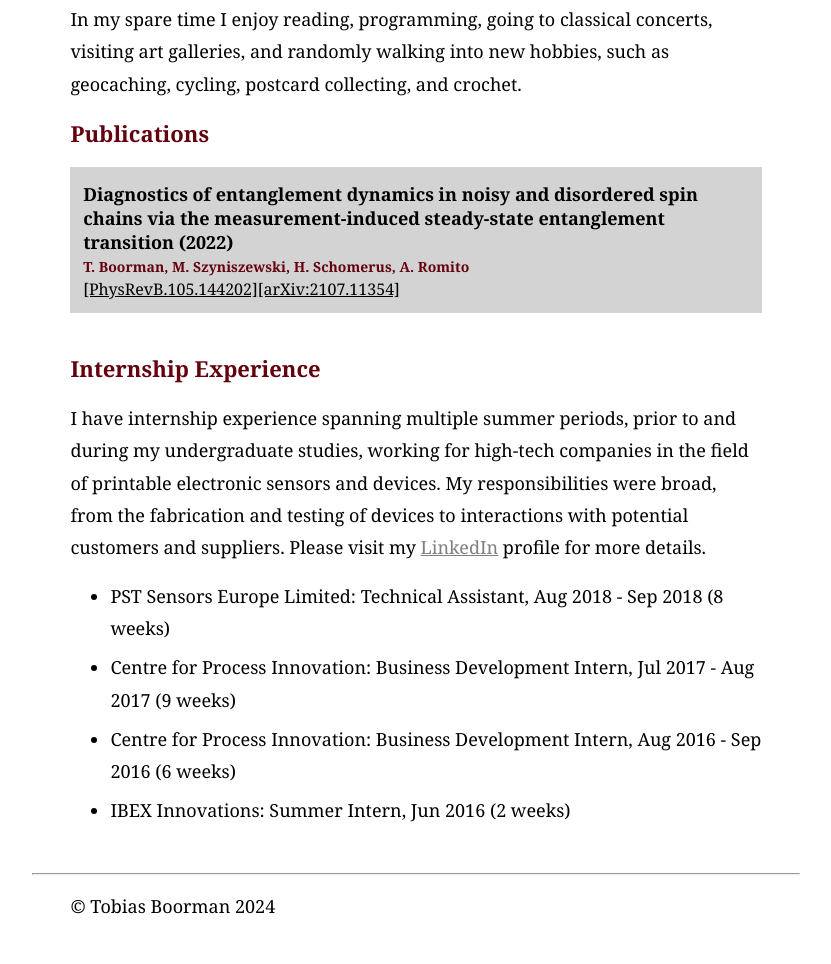
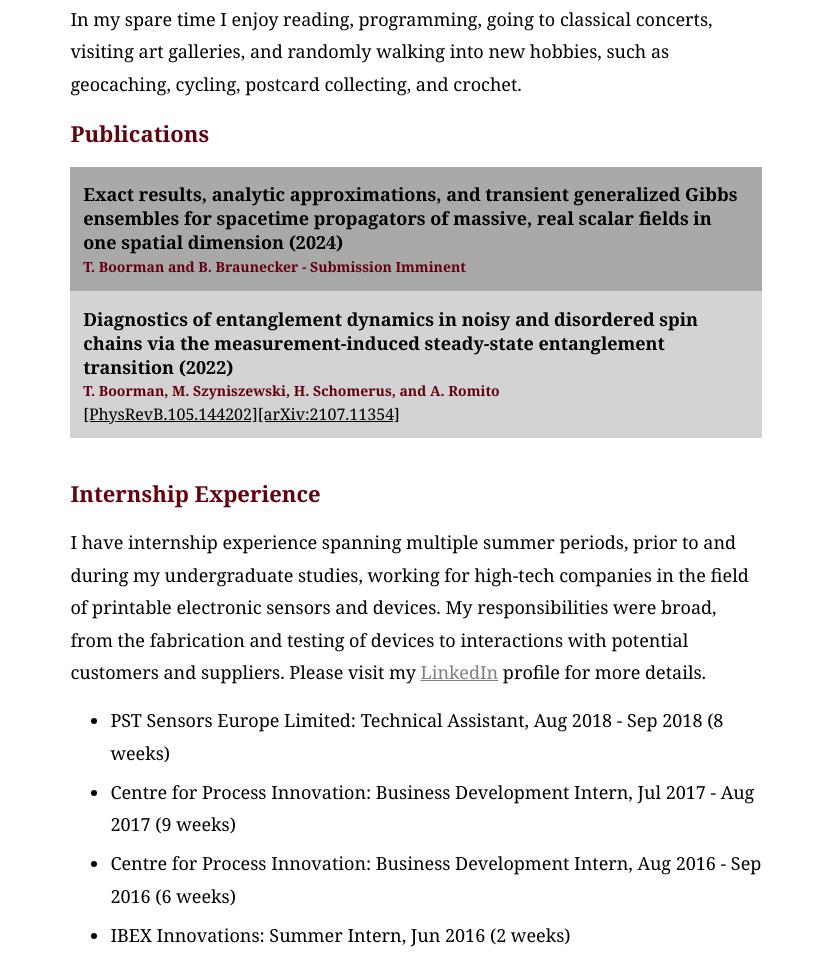
Before and after one commit to tobiboorman/My-Website, a plain HTML site: page index.html in a window 1280 px wide. Shown: the part 958-1922 px from the top of the page, without its empty margins (224-1055 px from the left). Drawn offline with Linux system fonts and the light colour scheme.

Commit message:
I've added my more recent publication (soon to be submitted)

```diff
--- a/index.html
+++ b/index.html
@@ -47,9 +47,13 @@
 		<!-- Publication section -->
 		<section class="publications">
 			<h2> Publications </h2>
+			<article class="publication_entry_alt">
+				<h3>Exact results, analytic approximations, and transient generalized Gibbs ensembles for spacetime propagators of massive, real scalar fields in one spatial dimension (2024)</h3>
+				<h4>T. Boorman and B. Braunecker - Submission Imminent</h4>
+			</article>
 			<article class="publication_entry">
 				<h3>Diagnostics of entanglement dynamics in noisy and disordered spin chains via the measurement-induced steady-state entanglement transition (2022)</h3>
-				<h4>T. Boorman, M. Szyniszewski, H. Schomerus, A. Romito </h4>
+				<h4>T. Boorman, M. Szyniszewski, H. Schomerus, and A. Romito </h4>
 				<a href="https://journals.aps.org/prb/abstract/10.1103/PhysRevB.105.144202">[PhysRevB.105.144202]</a><a href="https://arxiv.org/abs/2107.11354">[arXiv:2107.11354]</a>
 			</article>
 		</section>
--- a/styles.css
+++ b/styles.css
@@ -143,6 +143,12 @@ li {
 	background-color: lightgray;
 }
 
+.publication_entry_alt {
+	display: inline-block;
+	padding: 1vw 1vw;
+	background-color: darkgray;
+}
+
 /* All internship css */
 
 .internships {
```
